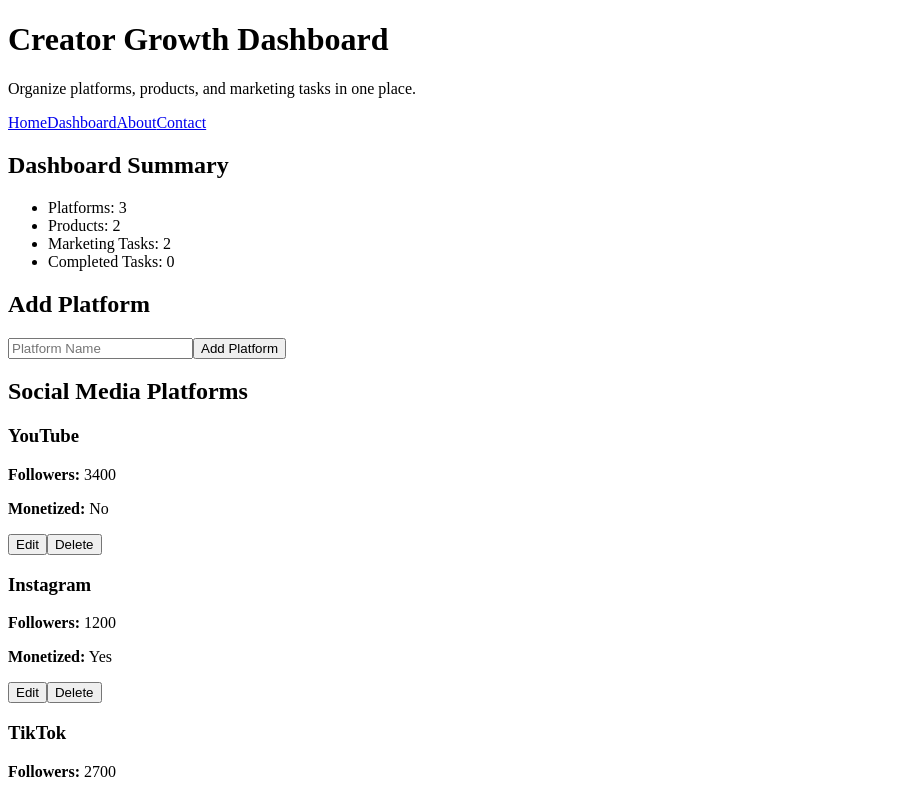
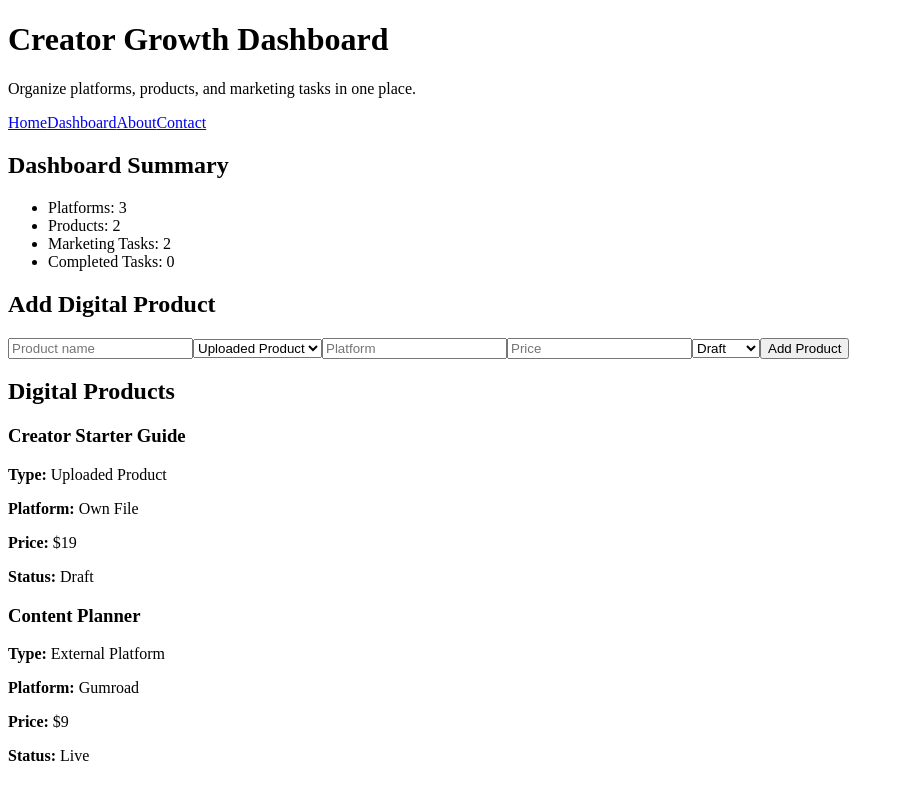
Before and after one commit to chrismusic1325/creator-growth-dashboard, a React (Vite) app in the folder creator-growth-dashboard/: page /dashboard in a window 1280 px wide. Shown: the top 788 px of the page, without its empty margins (0-904 px from the left). Built offline with nearby package versions, Linux system fonts and the light colour scheme.

Commit message:
Connect product form to dashboard

```diff
--- a/creator-growth-dashboard/src/App.jsx
+++ b/creator-growth-dashboard/src/App.jsx
@@ -9,15 +9,20 @@
 import Dashboard from "./pages/Dashboard";
 import {
   platforms as starterPlatforms,
-  products,
+  products as starterProducts,
   tasks as starterTasks,
 } from "./data/mockData";
 import "./App.css";
 
 function App() {
   const [platforms, setPlatforms] = useState(starterPlatforms);
+  const [products, setProducts] = useState(starterProducts);
   const [tasks, setTasks] = useState(starterTasks);
   const [platformBeingEdited, setPlatformBeingEdited] = useState(null);
+
+  function addProduct(newProduct) {
+    setProducts([...products, newProduct]);
+  }
 
   function addTask(newTask) {
     setTasks([...tasks, newTask]);
@@ -70,6 +75,7 @@
                 products={products}
                 tasks={tasks}
                 platformBeingEdited={platformBeingEdited}
+                onAddProduct={addProduct}
                 onAddTask={addTask}
                 onToggleTaskComplete={toggleTaskComplete}
                 onDeletePlatform={deletePlatform}
--- a/creator-growth-dashboard/src/pages/Dashboard.jsx
+++ b/creator-growth-dashboard/src/pages/Dashboard.jsx
@@ -2,6 +2,8 @@
 import PlatformList from "../components/platforms/PlatformList";
 import PlatformForm from "../components/platforms/PlatformForm";
 import EditPlatformForm from "../components/platforms/EditPlatformForm";
+import ProductForm from "../components/products/ProductForm";
+import ProductList from "../components/products/ProductList";
 import TaskForm from "../components/tasks/TaskForm";
 import TaskList from "../components/tasks/TaskList";
 
@@ -11,6 +13,7 @@
   tasks,
   platformBeingEdited,
   onAddTask,
+  onAddProduct,
   onToggleTaskComplete,
   onDeletePlatform,
   onEditPlatform,
@@ -24,6 +27,9 @@
         products={products}
         tasks={tasks}
       />
+
+      <ProductForm onAddProduct={onAddProduct} />
+      <ProductList products={products} />
 
       {platformBeingEdited ? (
         <EditPlatformForm
@@ -43,10 +49,7 @@
 
       <TaskForm onAddTask={onAddTask} />
 
-      <TaskList
-        tasks={tasks}
-        onToggleTaskComplete={onToggleTaskComplete}
-      />
+      <TaskList tasks={tasks} onToggleTaskComplete={onToggleTaskComplete} />
     </>
   );
 }
```
